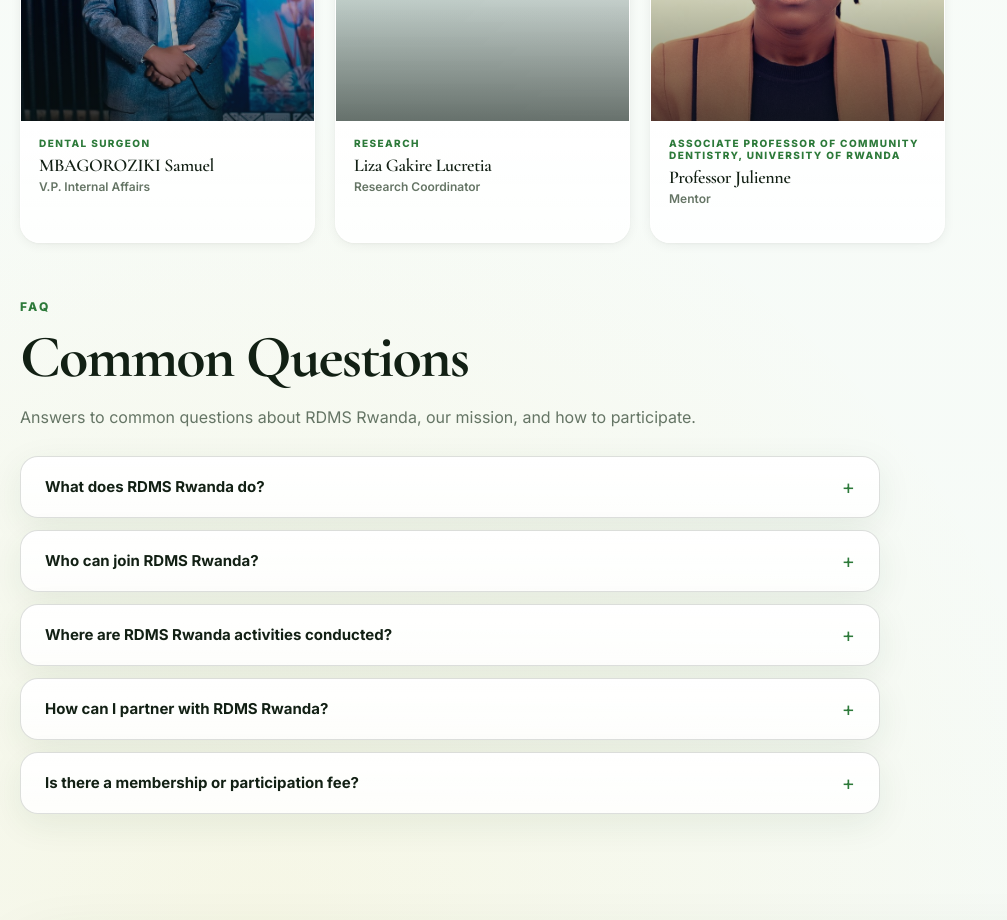
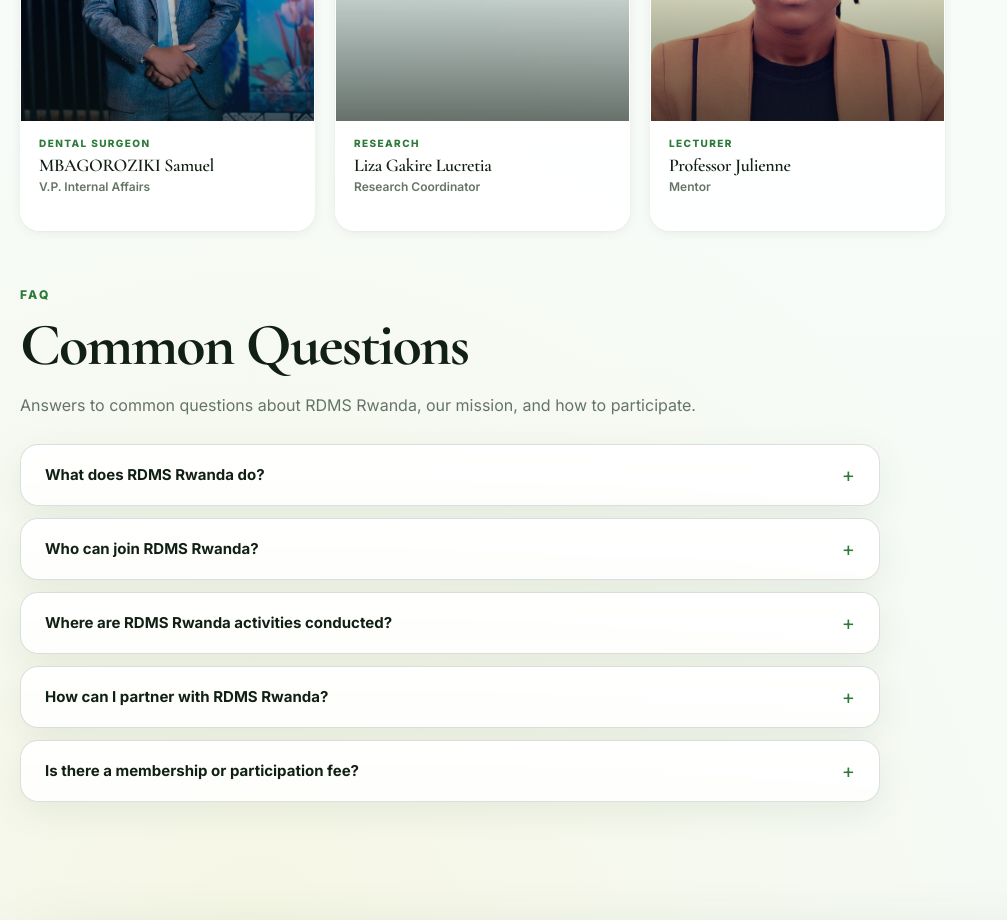
Before and after one commit to erwinatibor/rdms-website, a React (Vite) app: page /about in a window 1280 px wide. Shown: the part 2260-3180 px from the top of the page, without its empty margins (0-1007 px from the left). Built offline with nearby package versions, Linux system fonts and the light colour scheme.

Commit message:
Update Professor Julienne occupation to Lecturer

```diff
--- a/src/components/About.jsx
+++ b/src/components/About.jsx
@@ -69,7 +69,7 @@
   {
     name: 'Professor Julienne',
     position: 'Mentor',
-    occupation: 'Associate Professor of Community Dentistry, University of Rwanda',
+    occupation: 'Lecturer',
     bio: 'Guides RDMS with academic mentorship, strategic counsel, and institutional expertise in community dentistry.',
     photo: '/Julienne.jpeg',
   },
```
